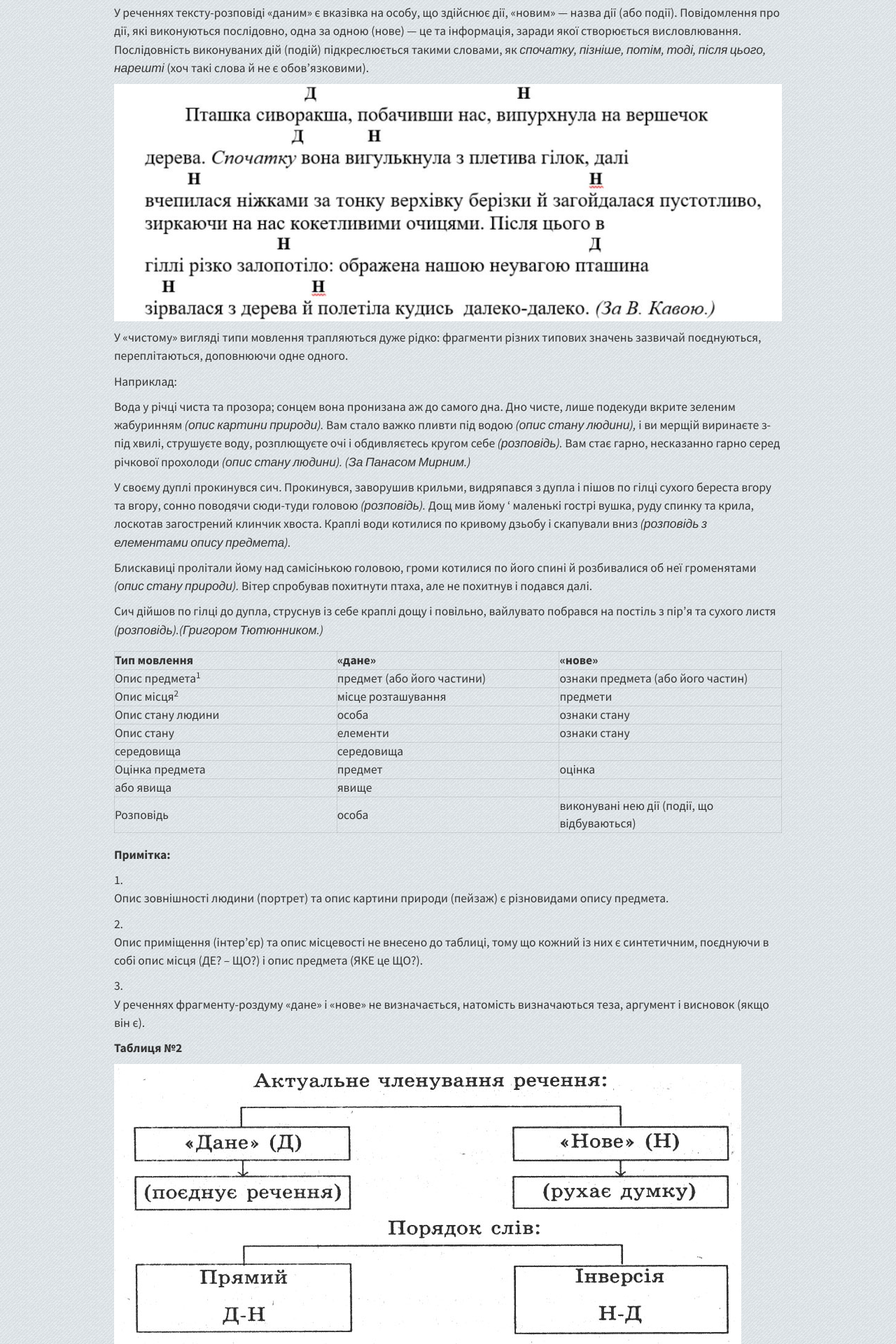
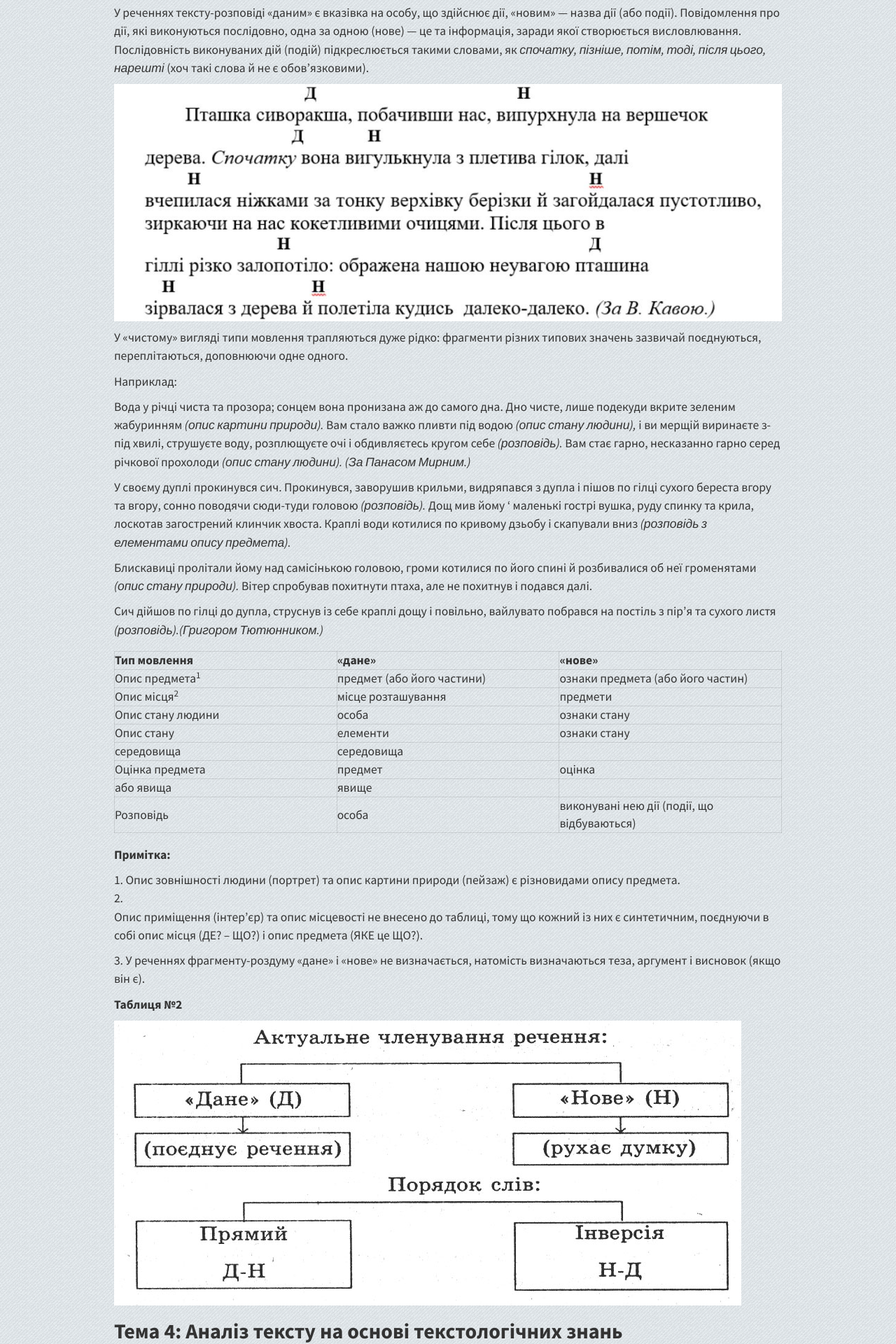
Before and after one commit to tetyanashevchuk/tetyanashevchuk.github.io, a Jekyll site: the page built from _posts/2016-03-27-lingvistuka-tekstu-teoretuchnuy-material.md, in a window 1280 px wide. Shown: the part 4480-6400 px from the top of the page at 70% size. Built offline with Jekyll 4.4.1, drawn with Linux system fonts in a browser that asks for light colours; nearby versions of some CDN libraries.

```diff
--- a/_posts/2016-03-27-lingvistuka-tekstu-teoretuchnuy-material.md
+++ b/_posts/2016-03-27-lingvistuka-tekstu-teoretuchnuy-material.md
@@ -254,15 +254,10 @@
 
 **Примітка:**
 
-1.  Опис зовнішності людини (портрет) та опис картини природи (пейзаж) є
-    різновидами опису предмета.
+1.  Опис зовнішності людини (портрет) та опис картини природи (пейзаж) є різновидами опису предмета.
+2.  Опис приміщення (інтер’єр) та опис місцевості не внесено до таблиці, тому що кожний із них є синтетичним, поєднуючи в собі опис місця (ДЕ? – ЩО?) і опис предмета (ЯКЕ це ЩО?).
 
-2.  Опис приміщення (інтер’єр) та опис місцевості не внесено до таблиці,
-    тому що кожний із них є синтетичним, поєднуючи в собі опис місця
-    (ДЕ? – ЩО?) і опис предмета (ЯКЕ це ЩО?).
-
-3.  У реченнях фрагменту-роздуму «дане» і «нове» не визначається,
-    натомість визначаються теза, аргумент і висновок (якщо він є).
+3.  У реченнях фрагменту-роздуму «дане» і «нове» не визначається, натомість визначаються теза, аргумент і висновок (якщо він є).
 
 **Таблиця №2**
 
```
